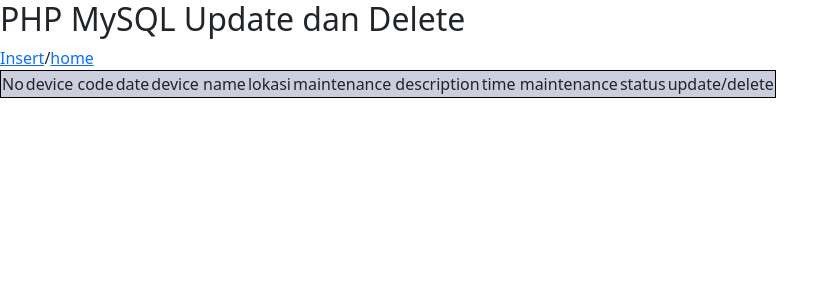
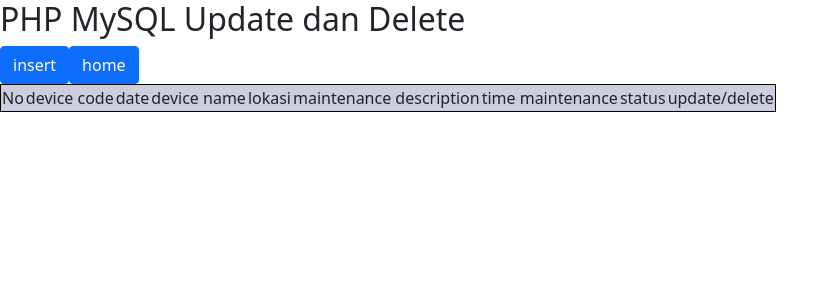
Before and after one commit to kenmo08/indonetsource, a PHP site: page /select.php in a window 1280 px wide. Shown: the top 300 px of the page, without its empty margins (0-839 px from the left). Run offline with PHP 8.4, Linux system fonts and the light colour scheme; data that the repository does not hold is empty.

Commit message:
<a class="btn btn-primary" href="index.php?page=input" role="button">insert</a>             <a class="btn btn-primary" href="index.php" role="button">home</a>

```diff
--- a/select.php
+++ b/select.php
@@ -18,9 +18,8 @@
     <link rel="stylesheet" type="text/css" href="assets/css/bootstrap.min.css">
     <table>
         <thead>
-            <a style="button" href="index.php?page=input">Insert</a>
-            <a>/</a>
-            <a href="index.php">home</a>
+            <a class="btn btn-primary" href="index.php?page=input" role="button">insert</a>
+            <a class="btn btn-primary" href="index.php" role="button">home</a>
             <tr>
                 <td>No</td>
                 <td>device code</td>
```
